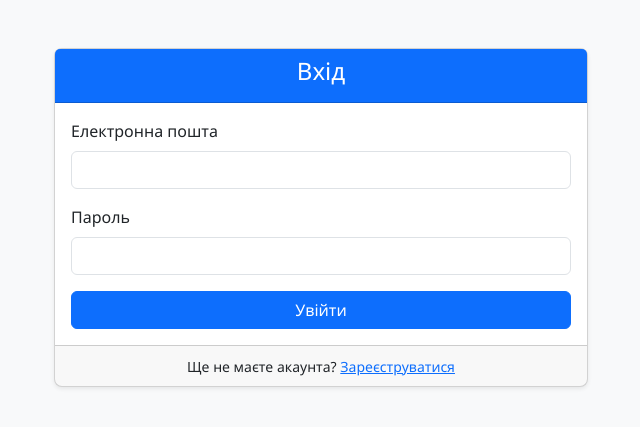
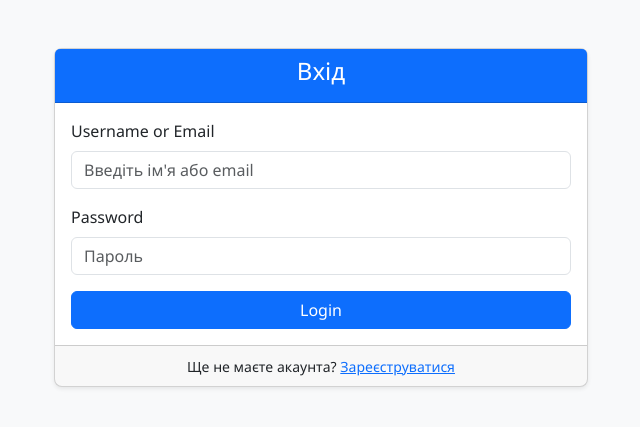
Before and after one commit to victorkozoriz-tech/FlaskAuthProject, a Flask app: page /login in a window 1280 px wide. Shown: the part 56-483 px from the top of the page, without its empty margins (319-959 px from the left). Run offline with Flask 3, Linux system fonts and the light colour scheme; some libraries are stand-ins or nearby versions.

Commit message:
Correction of login

```diff
--- a/app.py
+++ b/app.py
@@ -110,17 +110,14 @@ def register():
 
         # Перевірка унікальності
         if User.query.filter_by(username=username).first():
-            flash('Username already exists!')
+            flash('Username already exists!', "danger")
             return redirect(url_for('register'))
         if User.query.filter_by(email=email).first():
-            flash('Email already exists!')
+            flash('Email already exists!', "danger")
             return redirect(url_for('register'))
 
         # Якщо логін = admin і пароль = admin123 → роль admin
-        if username == "admin" and password == "admin123":
-            role = "admin"
-        else:
-            role = "user"
+        role = "admin" if username == "admin" and password == "admin123" else "user"
 
         # Створення нового користувача
         new_user = User(
@@ -128,17 +125,18 @@ def register():
             email=email,
             password=generate_password_hash(password, method='pbkdf2:sha256'),
             role=role,
-            confirmed=True   # тимчасово без перевірки email
+            confirmed=True
         )
         db.session.add(new_user)
         db.session.commit()
 
-        flash('Registration successful! You can now log in.')
-        return redirect(url_for('login'))
+        # ✅ автоматичний логін після реєстрації
+        login_user(new_user)
+
+        flash('Реєстрація успішна! Ви можете залишити повідомлення.', "success")
+        return redirect(url_for('contact'))
 
     return render_template('register.html')
-
-
 
 @app.route("/confirm/<token>")
 def confirm_email(token):
@@ -162,7 +160,7 @@ def confirm_email(token):
 def login():
     form = LoginForm()
     if form.validate_on_submit():
-        username_or_email = form.username.data
+        username_or_email = form.username_or_email.data
         password = form.password.data
 
         # Пошук користувача по username або email
@@ -171,18 +169,18 @@ def login():
         ).first()
 
         if not user or not check_password_hash(user.password, password):
-            flash('Invalid credentials!')
+            flash('Invalid credentials!', "danger")
             return redirect(url_for('login'))
 
+        # ✅ автоматичний логін
         login_user(user)
-        flash('Logged in successfully!')
+        flash('Вхід успішний!', "success")
 
-        # Перенаправлення залежно від ролі
+        # ✅ перенаправлення залежно від ролі
         if user.role == "admin":
             return redirect(url_for('admin'))
         else:
             return redirect(url_for('contact'))
-
 
     return render_template('login.html', form=form)
 
--- a/forms.py
+++ b/forms.py
@@ -1,24 +1,22 @@
 from flask_wtf import FlaskForm
-from wtforms import StringField, TextAreaField, PasswordField, SubmitField
-from wtforms.validators import DataRequired, Email, Length, EqualTo
+from wtforms import StringField, PasswordField, SubmitField, TextAreaField
+from wtforms.validators import DataRequired, Email, Length
 
+# ------------------ Register Form ------------------
+class RegisterForm(FlaskForm):
+    username = StringField('Username', validators=[DataRequired(), Length(min=3, max=150)])
+    email = StringField('Email', validators=[DataRequired(), Email()])
+    password = PasswordField('Password', validators=[DataRequired(), Length(min=6)])
+    submit = SubmitField('Register')
+
+# ------------------ Login Form ------------------
+class LoginForm(FlaskForm):
+    # універсальне поле: можна вводити і username, і email
+    username_or_email = StringField('Username or Email', validators=[DataRequired()])
+    password = PasswordField('Password', validators=[DataRequired(), Length(min=6)])
+    submit = SubmitField('Login')
+
+# ------------------ Contact Form ------------------
 class ContactForm(FlaskForm):
-    name = StringField("Ім’я", validators=[DataRequired(), Length(min=2, max=150)])
-    email = StringField("Email", validators=[DataRequired(), Email()])
-    content = TextAreaField("Повідомлення", validators=[DataRequired(), Length(min=10)])
-    submit = SubmitField("Відправити")
-
-class RegisterForm(FlaskForm):
-    username = StringField("Логін", validators=[DataRequired(), Length(min=3, max=150)])
-    email = StringField("Email", validators=[DataRequired(), Email()])
-    password = PasswordField("Пароль", validators=[DataRequired(), Length(min=6)])
-    confirm_password = PasswordField("Підтвердження пароля", validators=[
-        DataRequired(),
-        EqualTo("password", message="Паролі повинні співпадати")
-    ])
-    submit = SubmitField("Зареєструватися")
-
-class LoginForm(FlaskForm):
-    username = StringField("Логін", validators=[DataRequired(), Length(min=3, max=150)])
-    password = PasswordField("Пароль", validators=[DataRequired(), Length(min=6)])
-    submit = SubmitField("Увійти")
+    message = TextAreaField('Message', validators=[DataRequired(), Length(min=5)])
+    submit = SubmitField('Send')
--- a/templates/login.html
+++ b/templates/login.html
@@ -35,17 +35,19 @@
 
                     <!-- Форма -->
                     <form method="POST" action="{{ url_for('login') }}">
+                        {{ form.hidden_tag() }}
+
                         <div class="mb-3">
-                            <label for="email" class="form-label">Електронна пошта</label>
-                            <input type="email" class="form-control" id="email" name="email" required>
+                            {{ form.username_or_email.label(class="form-label") }}
+                            {{ form.username_or_email(class="form-control", placeholder="Введіть ім'я або email") }}
                         </div>
 
                         <div class="mb-3">
-                            <label for="password" class="form-label">Пароль</label>
-                            <input type="password" class="form-control" id="password" name="password" required>
+                            {{ form.password.label(class="form-label") }}
+                            {{ form.password(class="form-control", placeholder="Пароль") }}
                         </div>
 
-                        <button type="submit" class="btn btn-primary w-100">Увійти</button>
+                        {{ form.submit(class="btn btn-primary w-100") }}
                     </form>
                 </div>
                 <div class="card-footer text-center">
```
Also changed, not shown: instance/users.db.
